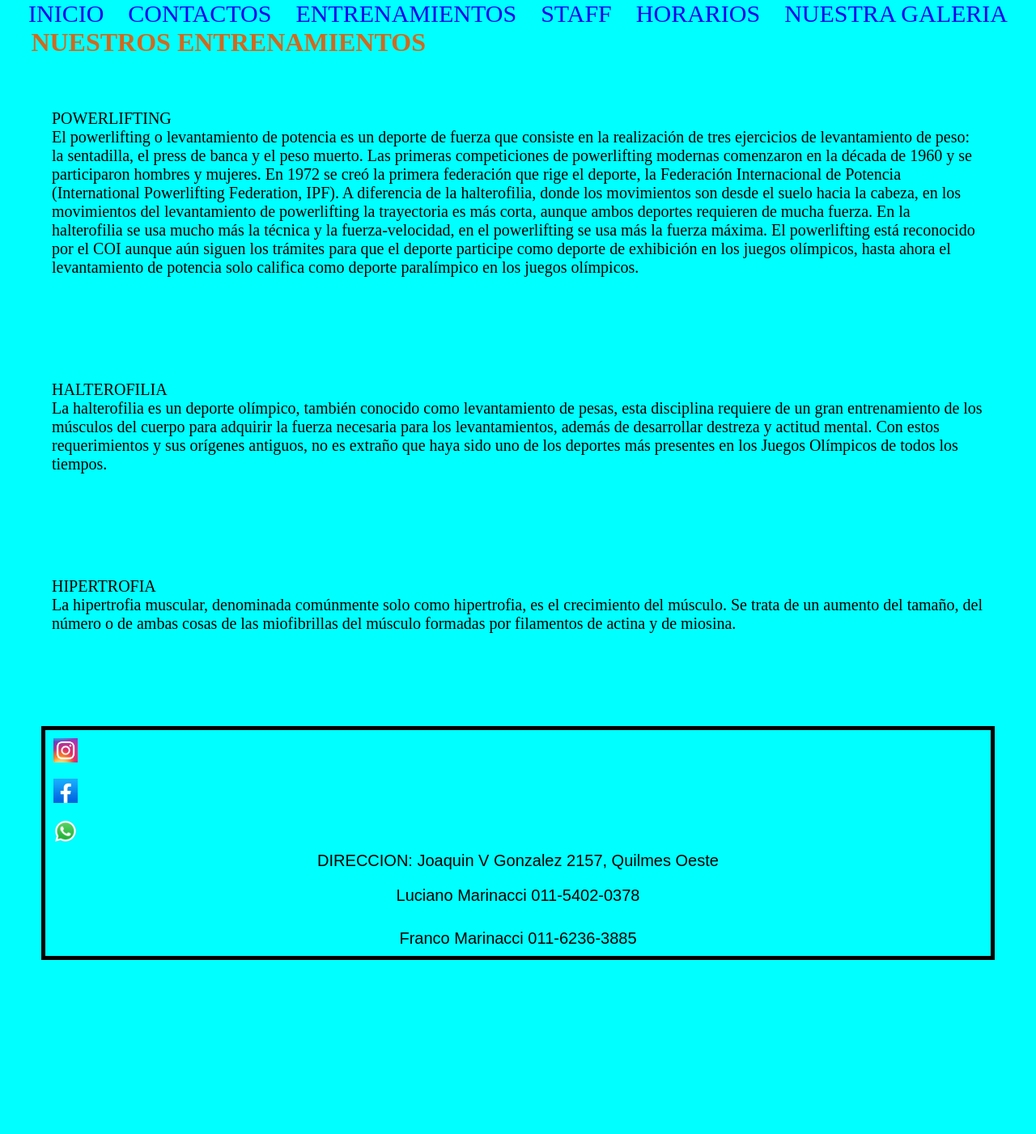
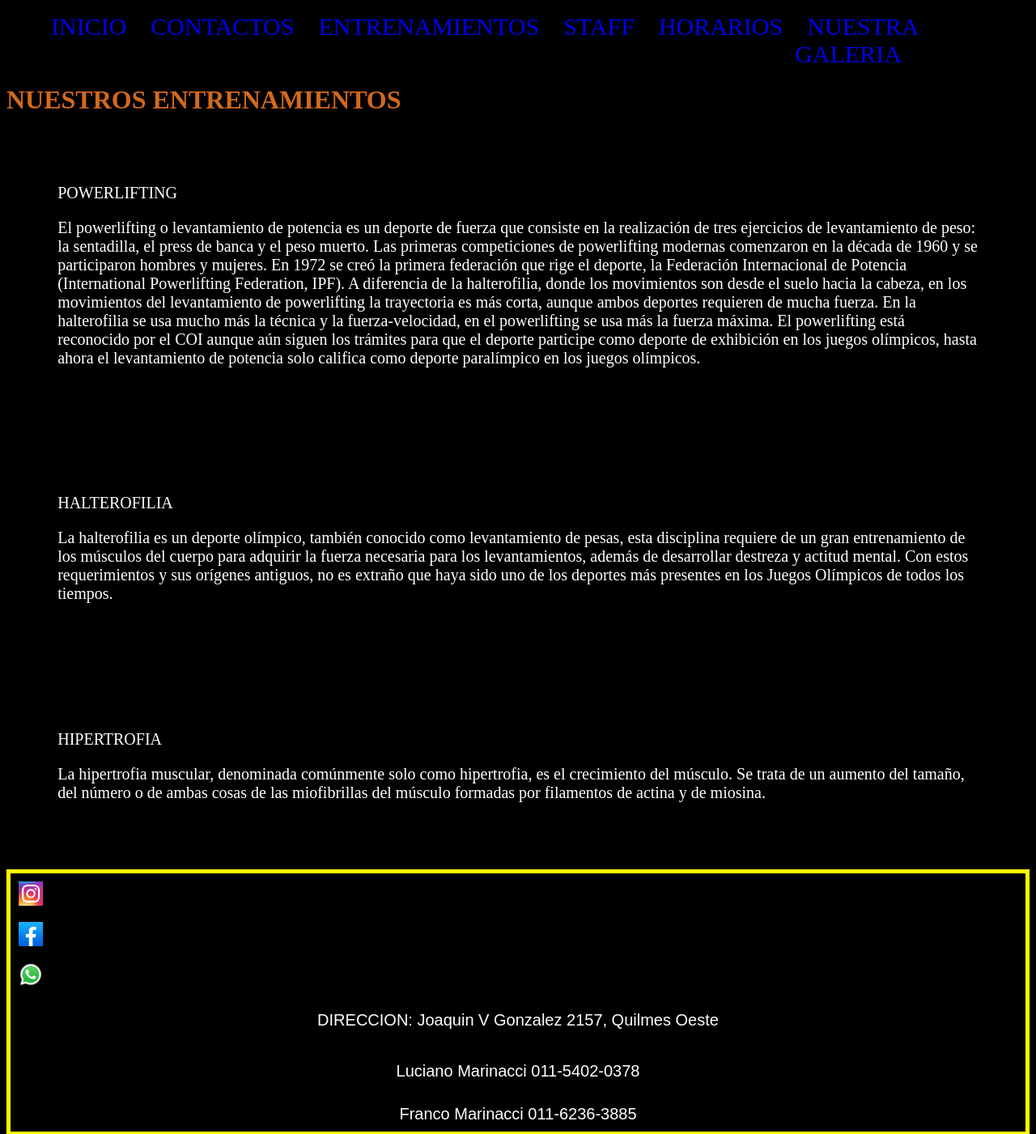
Before and after one commit to LuchoMarinacci/Entrega-Proyecto, a website: page pages/entrenamientos.html in a window 1280 px wide. Shown: the top 1401 px of the page at 81% size. Before the commit the page ends 1237 px from the top, so only its background shows below. Drawn offline with Linux system fonts and the light colour scheme.

Commit message:
Agregando SASS

```diff
--- a/pages/entrenamientos.html
+++ b/pages/entrenamientos.html
@@ -5,7 +5,7 @@
     <meta http-equiv="X-UA-Compatible" content="IE=edge">
 
     <meta name="viewport" content="width=device-width, initial-scale=1.0">
-    <link rel="stylesheet" href="../style.css">
+    <link rel="stylesheet" href="../scss/style.css">
     <title>ENTRENAMIENTOS</title>
 
 </head>
--- /dev/null
+++ b/scss/style.scss
@@ -0,0 +1,62 @@
+body{
+    background-color: black;
+}
+nav ul{
+    display: flex;
+    justify-content: center;
+    color: black;
+  }
+  nav ul li a{
+    text-decoration: none;
+    padding: 15px;
+    font-size: 30px;
+
+}
+nav ul li a:hover{
+  color: yellow;
+}
+h1{
+    &.h1-imagenes{
+        color: red;
+    }
+    &.h1-entrenamientos{
+        color: chocolate;
+    }
+
+}
+#footer-contactos {
+    display: grid;
+    grid-template-columns: 1fr;
+    grid-template-rows: 1fr;
+    grid-column-gap: 0px;
+    grid-row-gap: 0px;
+  border: 5px solid yellow;
+  font-family: Arial, Helvetica, sans-serif;
+  font-size: medium;
+  color: white;
+  display: flexbox;
+  text-align: center;
+  font-size: 20px;
+}
+img{
+    padding: 10px;
+}
+div{
+    margin-top: 10px;
+  padding: 10px;
+}
+.div-entrenamientos1{
+    font-size: 20px;
+    padding: 5%;
+    color: white;
+    }
+    .div-entrenamientos2{
+      font-size: 20px;
+      padding: 5%;
+      color: white;
+    }
+    .div-entrenamientos3{
+      font-size: 20px;
+      padding: 5%;
+      color: white;
+    }
```
Also changed, not shown: index.html (+4 -4 lines), package.json (added, +15 -0 lines), pages/galeria.html (+1 -1 lines), scss/style.css (added), style.css, 1 other file.
